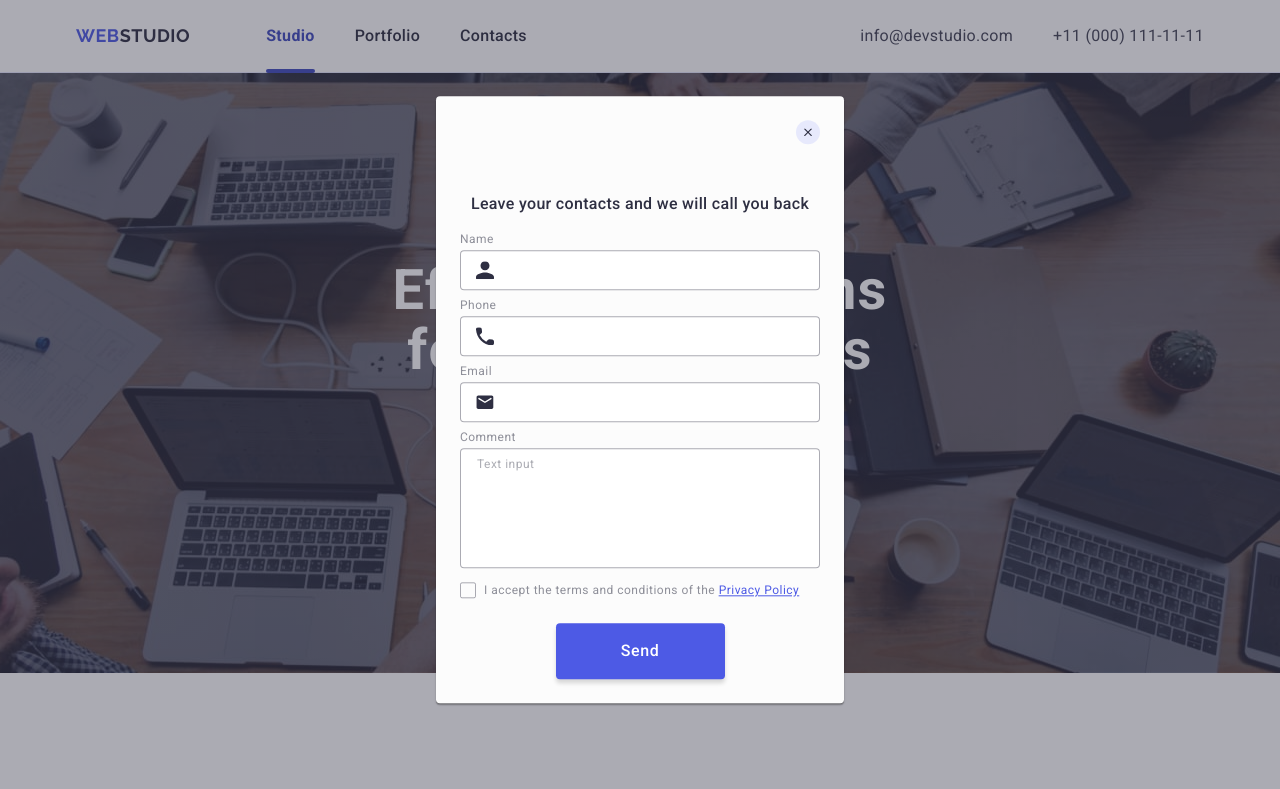
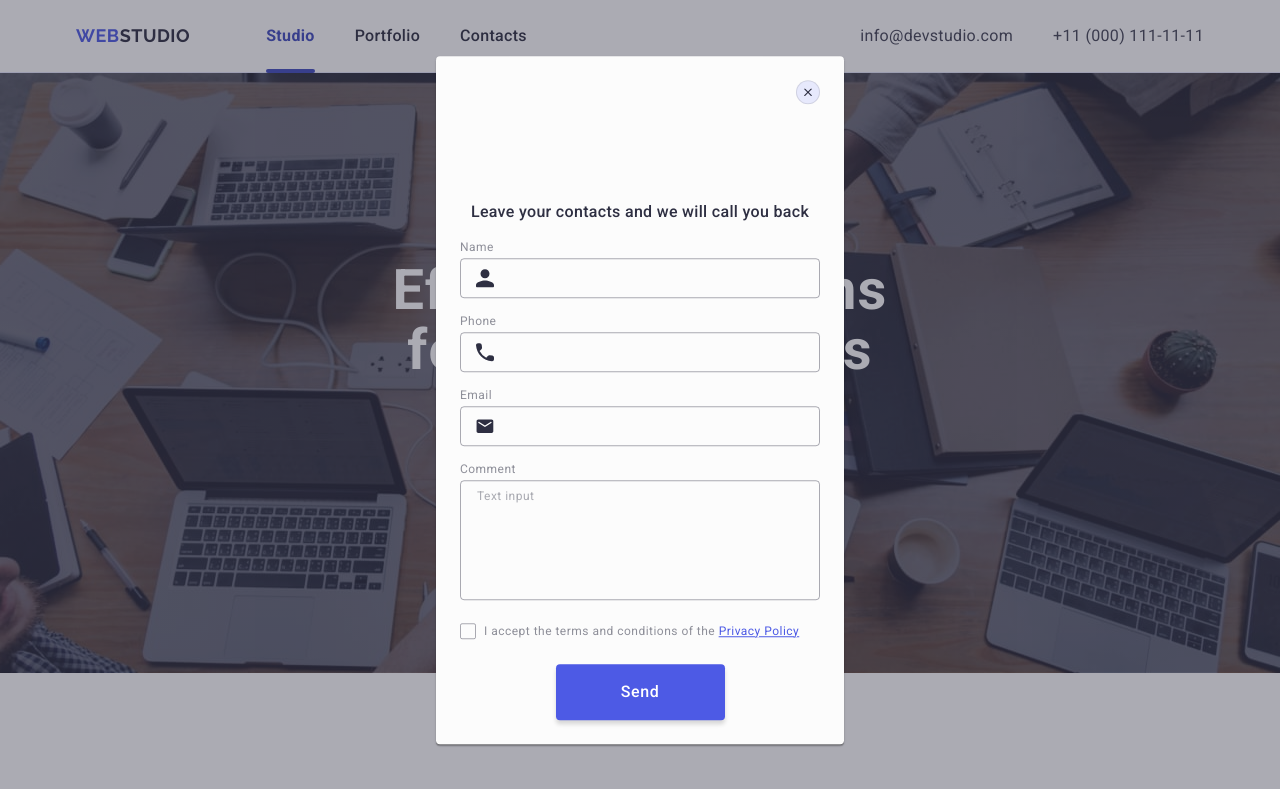
Before and after one commit to Slavik894/goit-markup-hw-05, a plain HTML site: page index.html in a window 1280 px wide. Shown: the top 789 px of the page. Drawn offline with nearby package versions, Linux system fonts and the light colour scheme.

Commit message:
change the modal window styles

```diff
--- a/css/styles.css
+++ b/css/styles.css
@@ -567,7 +567,8 @@ color: #fff;
   min-height: 584px;
   box-shadow: 0 1px 1px 0 rgba(0, 0, 0, 0.14), 0 1px 3px 0 rgba(0, 0, 0, 0.12), 0 2px 1px 0 rgba(0, 0, 0, 0.2);
   background-color: #fcfcfc;
-  padding: 24px;
+  padding: 72px 24px 24px 24px;
+  transition: transform 250ms cubic-bezier(0.4, 0, 0.2, 1);
 }
 .modal-header{
   margin-top: 72px;
@@ -592,8 +593,14 @@ color: #2e2f42;
     align-items: center;
     justify-content: center;
     fill: #2E2F42;
-  transition: background-color 250ms cubic-bezier(0.4, 0, 0.2, 1), fill 250ms cubic-bezier(0.4, 0, 0.2, 1);
+    border: 1px solid rgba(0, 0, 0, 0.1);
+    padding: 0;
+    cursor: pointer;
+  transition: background-color 250ms cubic-bezier(0.4, 0, 0.2, 1), border 250ms cubic-bezier(0.4, 0, 0.2, 1);
 
+}
+.close-icon{
+  transition: fill 250ms cubic-bezier(0.4, 0, 0.2, 1);
 }
 .modal-close-button:focus,
 .modal-close-button:hover{
@@ -610,11 +617,11 @@ color: #2e2f42;
   display: block;
   margin-bottom: 4px;
     font-weight: 400;
-font-size: 12px;
-line-height: 1.16667;
-letter-spacing: 0.04em;
-color: #8e8f99;
-margin-bottom: 4px;
+  font-size: 12px;
+  line-height: 1.17;
+  letter-spacing: 0.04em;
+  color: #8e8f99;
+  margin-bottom: 4px;
 }
 .modal-form-user-input{
   width: 100%;
@@ -623,6 +630,8 @@ margin-bottom: 4px;
   border-radius: 4px;
   padding-left: 38px;
   outline: none;
+  background-color: transparent;
+  transition: border-color 250ms cubic-bezier(0.4, 0, 0.2, 1),
 
 }
 .form-user-input-wrapper{
@@ -630,7 +639,7 @@ margin-bottom: 4px;
 
 }
 .form-wrapper-cont{
-  margin-bottom: 8px;
+  margin-bottom: 16px;
 }
 .form-user-icon{
   position: absolute;
@@ -656,6 +665,12 @@ margin-bottom: 4px;
   border-radius: 4px;
   outline: none;
   padding: 8px 16px;
+  font-size: 12px;
+  line-height: 1.17;
+  letter-spacing: 0.04em;
+  color: rgba(46, 47, 66, 0.4);
+  background-color: transparent;
+  transition: border-color 250ms cubic-bezier(0.4, 0, 0.2, 1);
 }
 .form-user-comment::placeholder{
   font-weight: 400;
@@ -677,6 +692,7 @@ color: rgba(46, 47, 66, 0.4);
   border-radius: 2px;
   border: 1px solid rgba(46, 47, 66, 0.4);
   margin-right: 8px;
+  transition: background-color 250ms cubic-bezier(0.4, 0, 0.2, 1), border 250ms cubic-bezier(0.4, 0, 0.2, 1), fill 250ms cubic-bezier(0.4, 0, 0.2, 1);
 }
 .checkbox:checked + .form-user-checkbox .custom-checkbox{
   border: transparent;
@@ -686,7 +702,7 @@ color: rgba(46, 47, 66, 0.4);
 .form-user-checkbox {
   font-weight: 400;
 font-size: 12px;
-line-height: 1.16667;
+line-height: 1.17;
 letter-spacing: 0.04em;
 color: #8e8f99;
 }
@@ -702,7 +718,7 @@ color: #8e8f99;
 .form-send-button{
   border-radius: 4px;
   padding: 16px 32px;
-  width: 169px;
+  min-width: 169px;
   height: 56px;
   box-shadow: 0 4px 4px 0 rgba(0, 0, 0, 0.15);
   background: #4d5ae5;
@@ -713,6 +729,8 @@ line-height: 1.5;
 letter-spacing: 0.04em;
 text-align: center;
 color: #fff;
+cursor: pointer;
+transition: background-color 250ms cubic-bezier(0.4, 0, 0.2, 1);
 }
 .form-send-button{
   margin-left: auto;
--- a/index.html
+++ b/index.html
@@ -473,10 +473,10 @@
         <p class="modal-header">Leave your contacts and we will call you back</p>
         <form class="modal-form">
           <div class="form-wrapper-cont">
-            <label class="form-label" for="form-user">Name</label>
+            <label class="form-label" for="user-name">Name</label>
             <div class="form-user-input-wrapper">
-                <input type="text" name="form-user-name" class="modal-form-user-input" id="form-user">
-                <svg class="form-user-icon" width="18" height="18">
+                <input type="text" name="form-user-name" class="modal-form-user-input" id="user-name">
+                <svg class="form-user-icon" width="18" height="24">
                   <use href="./images/icons.svg#icon-user"></use>
                 </svg>
               </div>
@@ -485,7 +485,7 @@
             <label class="form-label" for="form-user-phone">Phone</label>
             <div class="form-user-input-wrapper">
                 <input type="tel" name="modal-user-phone" class="modal-form-user-input" id="form-user-phone">
-                <svg class="form-user-icon" width="18" height="18">
+                <svg class="form-user-icon" width="18" height="24">
                   <use href="./images/icons.svg#icon-phone"></use>
                 </svg>
               </div>
@@ -494,19 +494,19 @@
             <label class="form-label" for="form-user-email">Email</label>
             <div class="form-user-input-wrapper">
                 <input type="email" name="form-user-email" class="modal-form-user-input" id="form-user-email">
-                <svg class="form-user-icon" width="18" height="18">
+                <svg class="form-user-icon" width="18" height="24">
                   <use href="./images/icons.svg#icon-mail"></use>
                 </svg>
               </div>
           </div>
           <div class="form-wrapper-cont">
-            <label class="form-label" for="form-user-comment">Comment</label>
-            <textarea class="form-user-comment" id="form-user-comment" placeholder="Text input"></textarea>
+            <label class="form-label" for="user-comment">Comment</label>
+            <textarea class="form-user-comment" id="user-comment" placeholder="Text input" name="user-comment"></textarea>
 
           </div>
           <div class="form-checkbox-wrapper">
-            <input type="checkbox" id="form-user-checkbox" class="checkbox visually-hidden">
-            <label for="form-user-checkbox" class="form-user-checkbox">
+            <input type="checkbox" id="user-privacy" class="checkbox visually-hidden" name="user-privacy" value="true">
+            <label for="user-privacy" class="form-user-checkbox" >
               <span class="custom-checkbox">
                 <svg class="custom-checkbox-icon" width="10" height="8">
                   <use href="./images/icons.svg#icon-check"></use>
```
